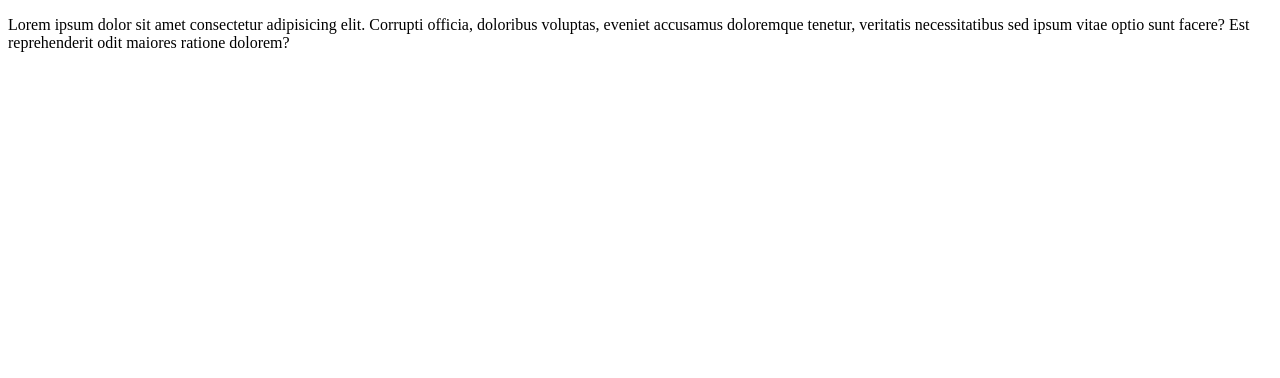
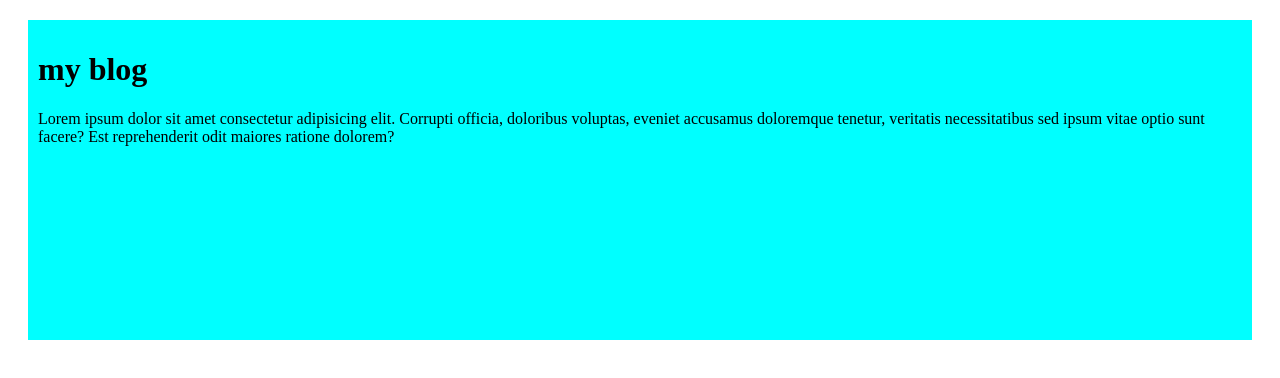
Before and after one commit to rowshonsikder/my-first-github-repo, a plain HTML site: page index.html in a window 1280 px wide. Drawn offline with Linux system fonts and the light colour scheme.

Commit message:
updated some info 2nd time

```diff
--- a/index.html
+++ b/index.html
@@ -4,8 +4,12 @@
     <meta charset="UTF-8">
     <meta name="viewport" content="width=device-width, initial-scale=1.0">
     <title>Work with github</title>
+    <link rel="stylesheet" href="styles/blog.css">
 </head>
 <body>
-    <p>Lorem ipsum dolor sit amet consectetur adipisicing elit. Corrupti officia, doloribus voluptas, eveniet accusamus doloremque tenetur, veritatis necessitatibus sed ipsum vitae optio sunt facere? Est reprehenderit odit maiores ratione dolorem?</p>
+    <div>
+        <h1>my blog </h1>
+        <p>Lorem ipsum dolor sit amet consectetur adipisicing elit. Corrupti officia, doloribus voluptas, eveniet accusamus doloremque tenetur, veritatis necessitatibus sed ipsum vitae optio sunt facere? Est reprehenderit odit maiores ratione dolorem?</p>
+    </div>
 </body>
 </html>
--- /dev/null
+++ b/styles/blog.css
@@ -0,0 +1,7 @@
+div{
+    background-color: aqua;
+    margin: 20px;
+    padding: 10px;
+    border: 5px;
+    height: 300px;
+}
```
Also changed, not shown: 1 other file.
